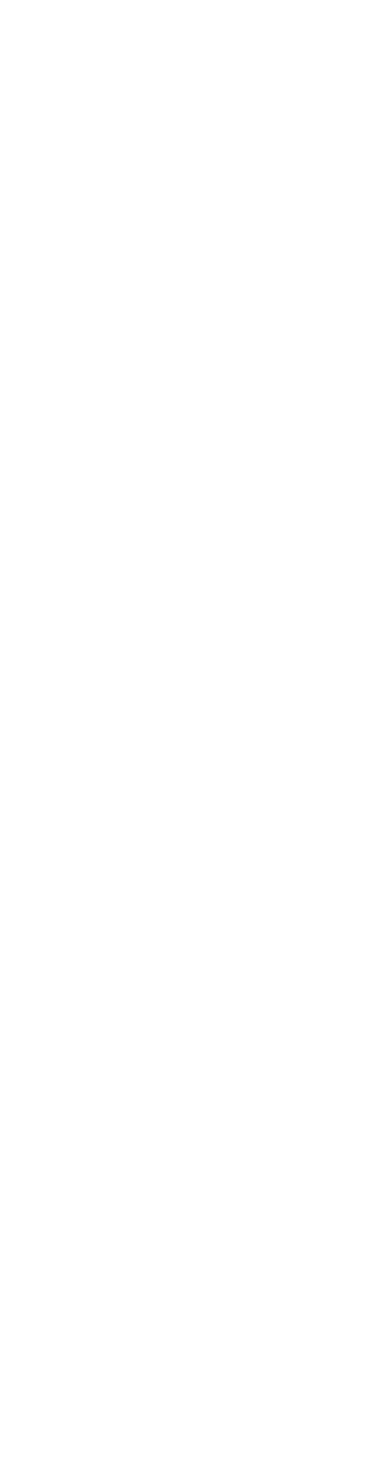
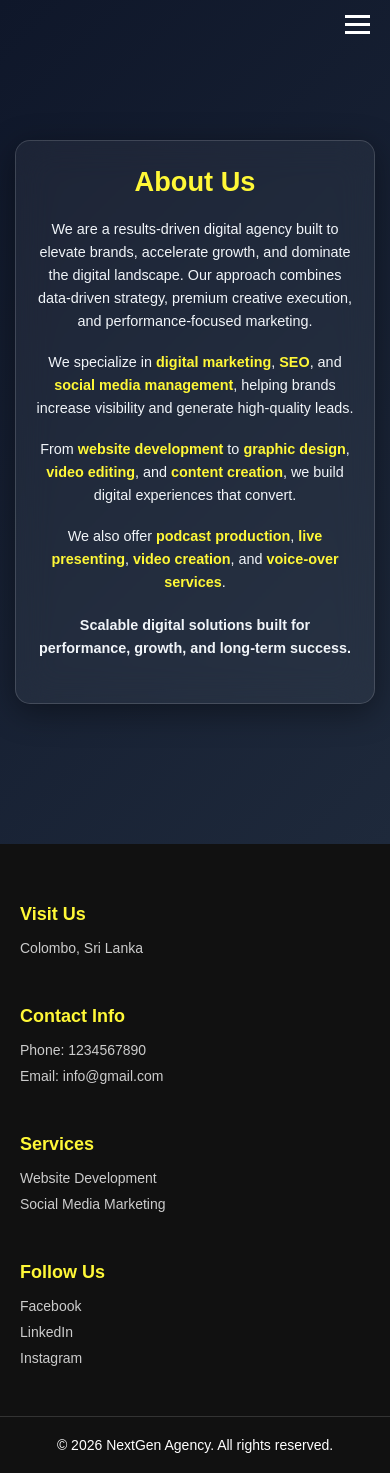
Before and after one commit to dumindu00/responsive-website-HTML-JS-CSS-, a plain HTML site: page about.html in a window 390 px wide. Before the commit the page ends 844 px from the top, so only its background shows below. Drawn offline with Linux system fonts and the light colour scheme.

Commit message:
03-about-page

```diff
--- a/about.html
+++ b/about.html
@@ -0,0 +1,120 @@
+<!DOCTYPE html>
+<html lang="en">
+<head>
+    <meta charset="UTF-8">
+    <meta name="viewport" content="width=device-width, initial-scale=1.0">
+    <title>About</title>
+    <link rel="stylesheet" href="styles/about.css">
+</head>
+<body>
+
+
+        <header>
+            <nav>
+                <a href="">
+                    <img src="" alt="">
+                </a>
+
+                <div class="nav-links">
+                    <a href="index.html">Home</a>
+                    <a href="wedo.html">What we do</a>
+                    <a href="about.html">About</a>
+                    <a href="contact.html">Contact</a>
+                </div>
+
+                <div class="hamburger" id="hamburger">
+                    <span></span>
+                    <span></span>
+                    <span></span>
+                </div>
+
+            </nav>
+        </header>
+
+        <!-- Who are we -->
+    <section class="description">
+    <div class="container">
+        <div class="glass-card">
+            <h2>About Us</h2>
+
+            <p>
+                We are a results-driven digital agency built to elevate brands, accelerate growth, and dominate the digital landscape.
+                Our approach combines data-driven strategy, premium creative execution, and performance-focused marketing.
+            </p>
+
+            <p>
+                We specialize in <strong>digital marketing</strong>, <strong>SEO</strong>, and
+                <strong>social media management</strong>, helping brands increase visibility and generate high-quality leads.
+            </p>
+
+            <p>
+                From <strong>website development</strong> to <strong>graphic design</strong>,
+                <strong>video editing</strong>, and <strong>content creation</strong>, we build digital experiences that convert.
+            </p>
+
+            <p>
+                We also offer <strong>podcast production</strong>, <strong>live presenting</strong>,
+                <strong>video creation</strong>, and <strong>voice-over services</strong>.
+            </p>
+
+            <p class="highlight">
+                Scalable digital solutions built for performance, growth, and long-term success.
+            </p>
+        </div>
+    </div>
+</section>
+
+
+    <section>
+
+    </section>
+
+
+
+
+
+
+
+
+
+     <!-- Footer -->
+                    <footer class="footer">
+                <div class="footer-container">
+
+                    <div class="footer-section">
+                        <h3>Visit Us</h3>
+                        <p>Colombo, Sri Lanka</p>
+                    </div>
+
+                    <div class="footer-section">
+                        <h3>Contact Info</h3>
+                        <p>Phone: 1234567890</p>
+                        <p>Email: info@gmail.com</p>
+                    </div>
+
+                    <div class="footer-section">
+                        <h3>Services</h3>
+                        <p>Website Development</p>
+                        <p>Social Media Marketing</p>
+                    </div>
+
+                    <div class="footer-section">
+                        <h3>Follow Us</h3>
+                        <div class="social-links">
+                            <a href="#">Facebook</a>
+                            <a href="#">LinkedIn</a>
+                            <a href="#">Instagram</a>
+                        </div>
+                    </div>
+
+                </div>
+
+                <div class="footer-bottom">
+                    <p>© 2026 NextGen Agency. All rights reserved.</p>
+                </div>
+            </footer>
+
+
+            <script src="index.js"></script>
+</body>
+</html>
--- /dev/null
+++ b/styles/about.css
@@ -0,0 +1,333 @@
+/* ========================= */
+/* GLOBAL */
+/* ========================= */
+
+* {
+    margin: 0;
+    padding: 0;
+    box-sizing: border-box;
+    font-family: Arial, Helvetica, sans-serif;
+}
+
+body {
+    background: rgb(33, 33, 95);
+    color: #fff;
+}
+
+/* ========================= */
+/* HEADER + NAV */
+/* ========================= */
+
+header {
+    position: absolute;
+    top: 0;
+    left: 0;
+    width: 100%;
+    background: transparent;
+    z-index: 1000;
+    margin-top: 15px;
+}
+
+header.scrolled {
+    position: fixed;
+    backdrop-filter: blur(8px);
+    background: rgba(0, 0, 0, 0.3);
+}
+
+/* NAV LAYOUT */
+nav {
+    display: flex;
+    align-items: center;
+    justify-content: space-between;
+    max-width: 1200px;
+    margin: auto;
+    padding: 0 20px;
+}
+
+/* LOGO LEFT */
+nav .logo {
+    flex: 1;
+}
+
+/* NAV LINKS RIGHT */
+.nav-links {
+    display: flex;
+    gap: 30px;
+    justify-content: flex-end;
+    flex: 1;
+}
+
+/* LINKS STYLE */
+.nav-links a {
+    color: #FFF837;
+    text-decoration: none;
+    font-size: 18px;
+    font-weight: 500;
+    transition: 0.3s;
+    position: relative;
+}
+
+/* UNDERLINE HOVER EFFECT */
+.nav-links a::after {
+    content: "";
+    position: absolute;
+    left: 0;
+    bottom: -5px;
+    width: 0%;
+    height: 2px;
+    background: #FFF837;
+    transition: 0.3s;
+}
+
+.nav-links a:hover::after {
+    width: 100%;
+}
+
+/* ========================= */
+/* GLASS SECTION */
+/* ========================= */
+
+.description {
+    min-height: 100vh;
+    padding: 100px 20px 80px;
+    background: linear-gradient(135deg, #0f172a, #1e293b);
+    display: flex;
+    align-items: center;
+    justify-content: center;
+}
+
+.container {
+    width: 100%;
+    max-width: 1000px;
+}
+
+/* GLASS CARD */
+.glass-card {
+    backdrop-filter: blur(18px);
+    -webkit-backdrop-filter: blur(18px);
+    background: rgba(255, 255, 255, 0.05);
+    border-radius: 20px;
+    padding: 50px 40px;
+    border: 1px solid rgba(255, 255, 255, 0.15);
+    box-shadow: 0 8px 32px rgba(0,0,0, 0.4);
+    text-align: center;
+    color: #fff;
+    transition: 0.3s ease;
+}
+
+.glass-card:hover {
+    transform: translateY(-5px);
+    box-shadow: 0 15px 40px rgba(0,0,0, 0.6);
+}
+
+/* TITLE */
+.glass-card h2 {
+    font-size: 2.5rem;
+    margin-bottom: 20px;
+    color: #FFF837;
+}
+
+/* TEXT */
+.glass-card p {
+    font-size: 1.05rem;
+    line-height: 1.8;
+    margin-bottom: 18px;
+    color: #f1f5f9;
+}
+
+/* KEYWORDS */
+.glass-card strong {
+    color: #FFF837;
+}
+
+/* FINAL LINE */
+.highlight {
+    margin-top: 20px;
+    font-size: 1.15rem;
+    font-weight: 600;
+    color: #FFF837;
+}
+
+/* ========================= */
+/* FOOTER */
+/* ========================= */
+
+.footer {
+    background: #111;
+    color: #fff;
+    padding-top: 60px;
+}
+
+.footer-container {
+    max-width: 1200px;
+    margin: auto;
+    display: grid;
+    grid-template-columns: repeat(4, 1fr);
+    gap: 40px;
+    padding: 0 20px;
+}
+
+.footer-section h3 {
+    margin-bottom: 15px;
+    font-size: 18px;
+    color: #FFF837;
+}
+
+.footer-section p,
+.footer-section a {
+    color: #ccc;
+    font-size: 14px;
+    margin-bottom: 10px;
+    display: block;
+    text-decoration: none;
+    transition: 0.3s;
+}
+
+.footer-section a:hover {
+    color: #FFF837;
+}
+
+.footer-bottom {
+    text-align: center;
+    padding: 20px;
+    margin-top: 40px;
+    border-top: 1px solid #333;
+    font-size: 14px;
+}
+
+/* ========================= */
+/* 📱 RESPONSIVE */
+/* ========================= */
+
+/* Tablet */
+@media (max-width: 768px) {
+
+    .nav-links {
+        gap: 20px;
+    }
+
+    .glass-card {
+        padding: 35px 25px;
+    }
+
+    .glass-card h2 {
+        font-size: 2rem;
+    }
+
+    .glass-card p {
+        font-size: 0.95rem;
+    }
+
+    .footer-container {
+        grid-template-columns: repeat(2, 1fr);
+    }
+}
+
+/* Mobile */
+@media (max-width: 480px) {
+
+    nav {
+        flex-direction: column;
+        align-items: flex-start;
+    }
+
+    .nav-links {
+        width: 100%;
+        justify-content: flex-start;
+        margin-top: 10px;
+        flex-wrap: wrap;
+        gap: 15px;
+    }
+
+    .description {
+        padding: 80px 15px;
+    }
+
+    .glass-card {
+        padding: 25px 20px;
+        border-radius: 15px;
+    }
+
+    .glass-card h2 {
+        font-size: 1.7rem;
+    }
+
+    .glass-card p {
+        font-size: 0.9rem;
+        line-height: 1.6;
+    }
+
+    .highlight {
+        font-size: 1rem;
+    }
+
+    .footer-container {
+        grid-template-columns: 1fr;
+    }
+}
+
+
+
+/* HAMBURGER BUTTON */
+
+.hamburger {
+    display: none;
+    flex-direction: column;
+    cursor: pointer;
+    gap: 5px;
+}
+
+.hamburger span {
+    width: 25px;
+    height: 3px;
+    background: white;
+    transition: 0.3s;
+}
+
+/* MOBILE NAV */
+@media (max-width: 768px) {
+
+     nav {
+        flex-direction: row;
+        justify-content: space-between;
+        align-items: center;
+    }
+
+    .hamburger {
+        display: flex;
+    }
+
+    .nav-links {
+        position: absolute;
+        top: 60px;
+        right: 0;
+        background: #111;
+        width: 100%;
+        flex-direction: column;
+        align-items: center;
+        gap: 20px;
+        padding: 20px 0;
+        z-index: 1000;
+
+        /* hidden by default */
+        transform: translateY(-200%);
+        transition: 0.4s ease;
+    }
+
+    .nav-links.active {
+        transform: translateY(0);
+    }
+}
+
+
+.hamburger.active span:nth-child(1) {
+    transform: rotate(45deg) translate(5px, 5px);
+}
+
+.hamburger.active span:nth-child(2) {
+    opacity: 0;
+}
+
+.hamburger.active span:nth-child(3) {
+    transform: rotate(-45deg) translate(5px, -5px);
+}
--- a/styles/index.css
+++ b/styles/index.css
@@ -32,6 +32,7 @@
     color: #FFF837;
     font-weight: 700;
 }
+
 
 nav {
     display: flex;
```
Also changed, not shown: contact.html (+12 -0 lines), styles/contact.css (added).
